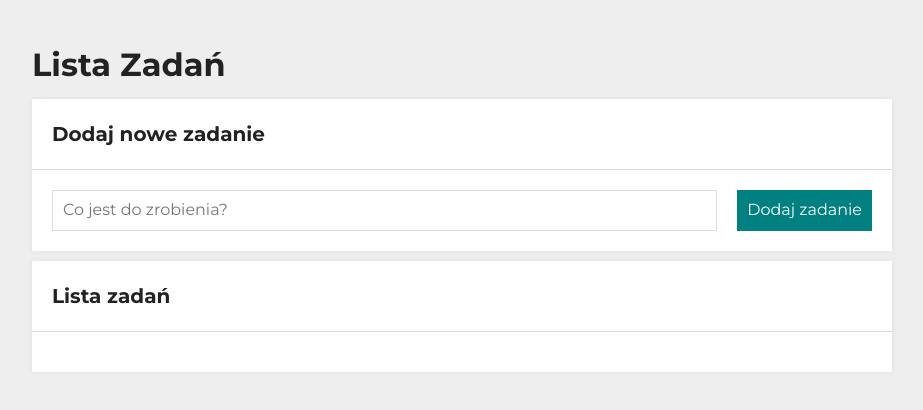
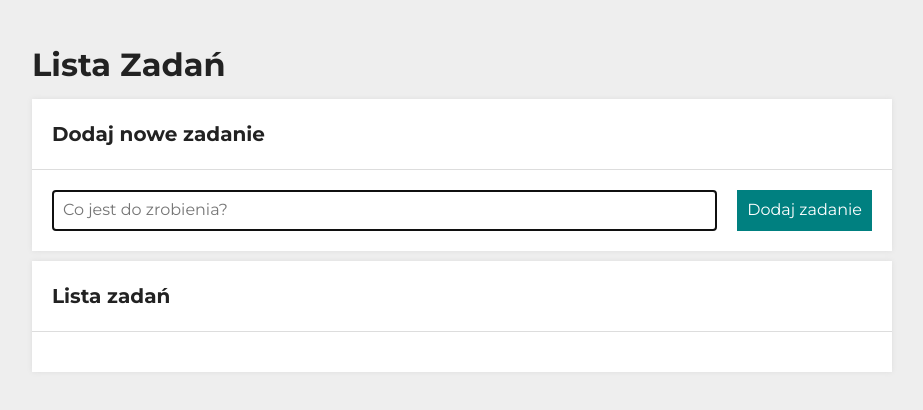
Before and after one commit to RadekW86/To-do-List, a React (Create React App) app: page / in a window 1280 px wide. Shown: the top 410 px of the page, without its empty margins (178-1101 px from the left). Built offline with nearby package versions, Linux system fonts and the light colour scheme.

Commit message:
added an autofocus on the form input

```diff
--- a/src/App.js
+++ b/src/App.js
@@ -14,15 +14,21 @@ function App() {
     setHideDone((hideDone) => !hideDone);
   };
 
-  const { taskTable, removeTask, toggleTaskDone, markAllDone, addNewTask } =
-    useTasks();
+  const {
+    taskTable,
+    removeTask,
+    toggleTaskDone,
+    markAllDone,
+    addNewTask,
+    inputRef,
+  } = useTasks();
 
   return (
     <Container>
       <Header title="Lista Zadań" />
       <Section
         title="Dodaj nowe zadanie"
-        body={<Form addNewTask={addNewTask} />}
+        body={<Form addNewTask={addNewTask} inputRef={inputRef} />}
       />
       <Section
         title="Lista zadań"
--- a/src/Form/index.js
+++ b/src/Form/index.js
@@ -3,6 +3,7 @@ import "./style.css";
 
 const Form = (props) => {
   const [newTaskContent, setNewTaskContent] = useState("");
+
   const onFormSubmit = (event) => {
     event.preventDefault();
 
@@ -21,6 +22,7 @@ const Form = (props) => {
         className="form__input"
         value={newTaskContent}
         placeholder="Co jest do zrobienia?"
+        ref={props.inputRef}
         onChange={(event) => setNewTaskContent(event.target.value)}
       />
       <button className="form__addButton">Dodaj zadanie</button>
--- a/src/useTasks.js
+++ b/src/useTasks.js
@@ -1,9 +1,14 @@
-import { useState, useEffect } from "react";
+import { useState, useEffect, useRef } from "react";
 
 export const useTasks = () => {
+  const inputRef = useRef(null);
   const [taskTable, setTaskTable] = useState(
     JSON.parse(localStorage.getItem("tasks")) || []
   );
+
+  useEffect(() => {
+    inputRef.current.focus();
+  }, [taskTable]);
 
   useEffect(() => {
     localStorage.setItem("tasks", JSON.stringify(taskTable));
@@ -38,5 +43,12 @@ export const useTasks = () => {
     ]);
   };
 
-  return { taskTable, removeTask, toggleTaskDone, markAllDone, addNewTask };
+  return {
+    taskTable,
+    removeTask,
+    toggleTaskDone,
+    markAllDone,
+    addNewTask,
+    inputRef,
+  };
 };
```
